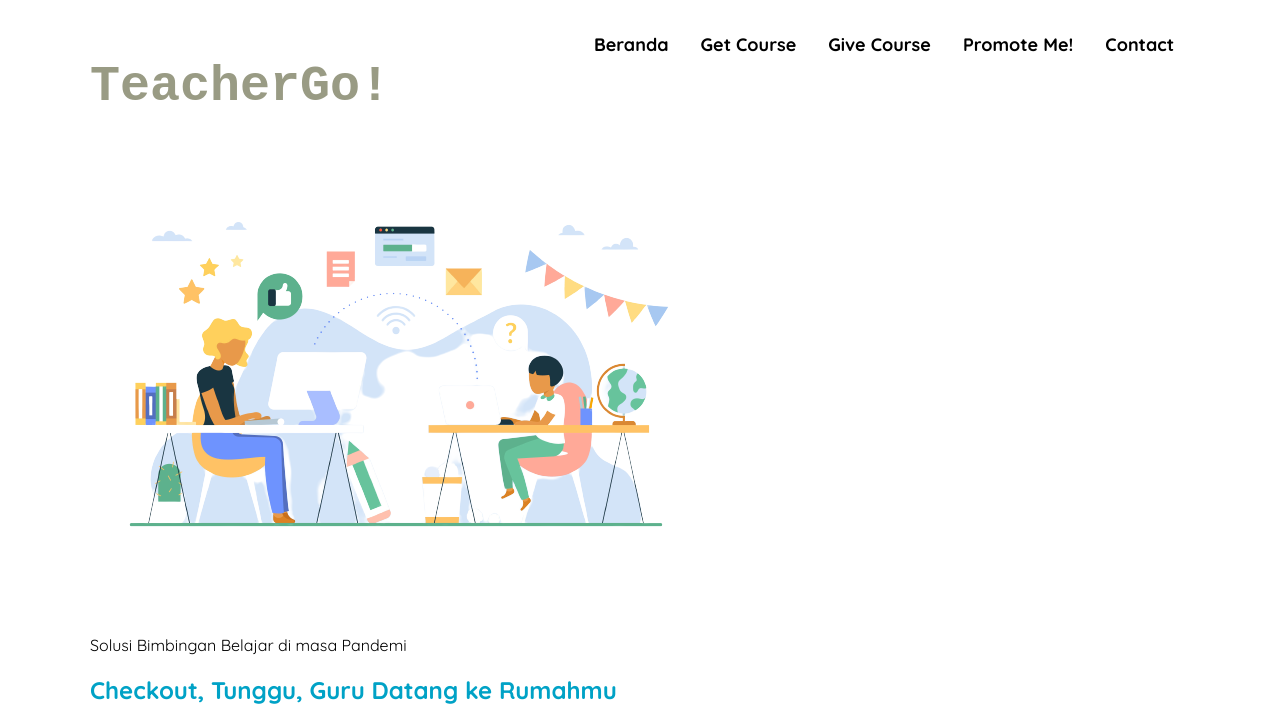
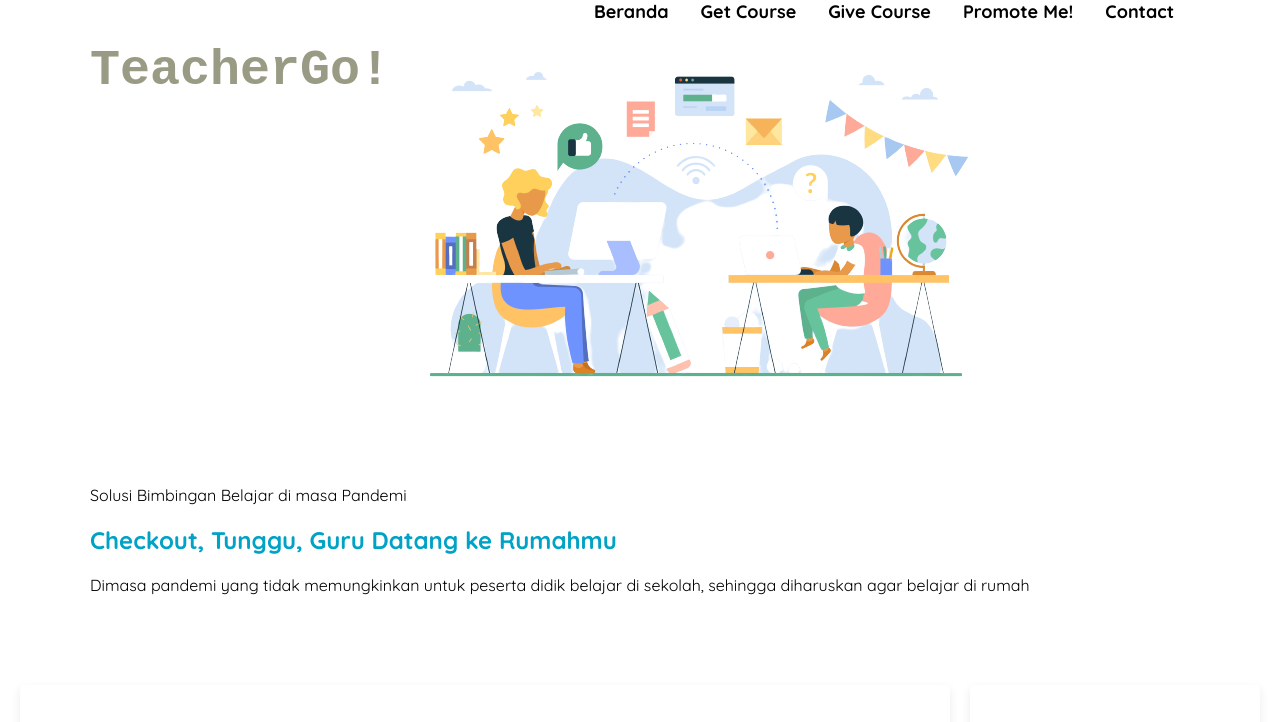
Before and after one commit to coffenme/submission-web-development, a plain HTML site: page index.html in a window 1280 px wide. Shown: the top 722 px of the page. Drawn offline with Linux system fonts and the light colour scheme.

Commit message:
edit style

```diff
--- a/assets/style.css
+++ b/assets/style.css
@@ -41,7 +41,7 @@ h1  {
     width: 1100px;
  }
 
- nav {
+ nav header{
     background-color: white;
     padding: 5px;
     width: 100%;
--- a/index.html
+++ b/index.html
@@ -6,6 +6,7 @@
     <meta name="viewport" content="width=device-width, initial-scale=1">
 </head>
 <body>
+    <header>
         <nav>
         <div class="jumbotron">
         <h1>TeacherGo!</h1>
@@ -30,6 +31,7 @@
                 </div>
             </section>
         </div>
+    </header>
     <main>
         <div id="content">
             <article id=" Education" class="card">
```
